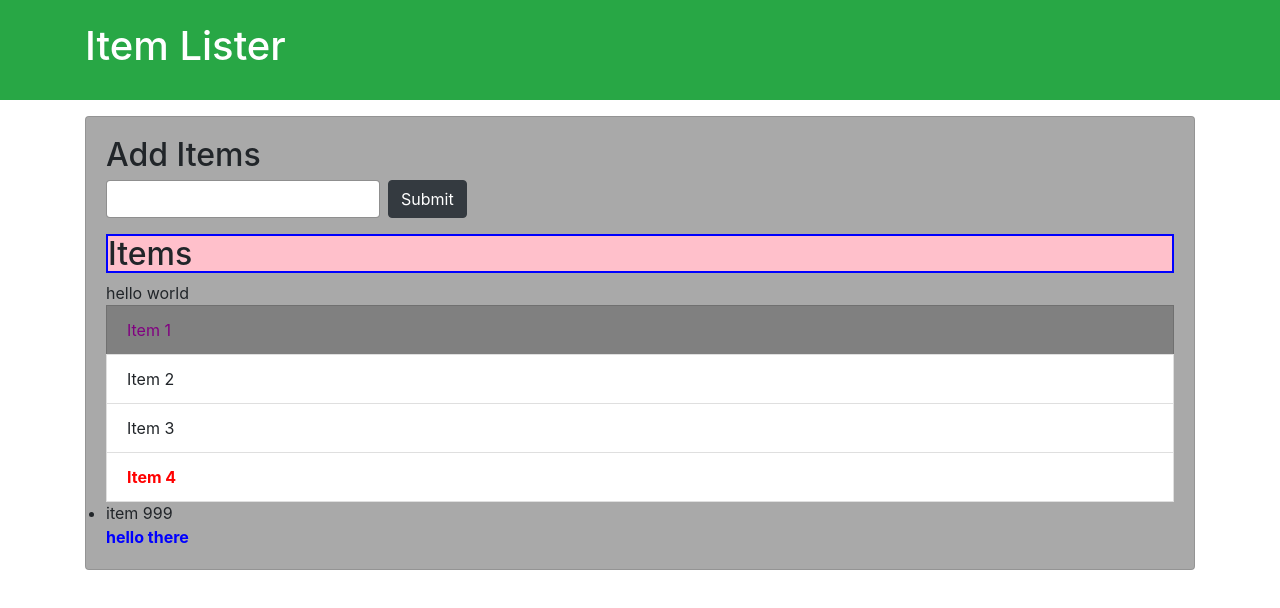
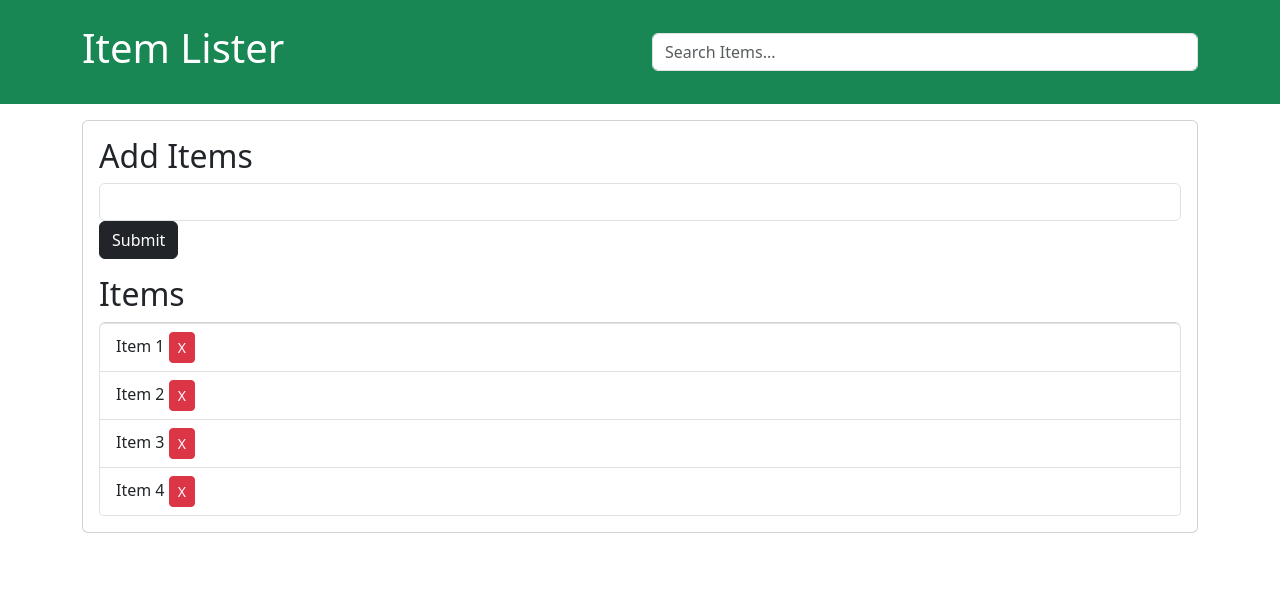
Before and after one commit to NSINGHRAJPUT/booking-appointment-app-fullstack-, a plain HTML site: page index.html in a window 1280 px wide. Drawn offline with nearby package versions, Linux system fonts and the light colour scheme.

Commit message:
fifth commit

```diff
--- a/dom.js
+++ b/dom.js
@@ -1,80 +1,75 @@
-// var items = document.getElementsByClassName('list-group-item');
-//  items[2].style.backgroundColor='green';
-//  for(let i=0;i<items.length;i++){
-//     items[i].style.fontWeight='bold';
-//     items[i].style.color='purple'
-//  }
-// var itemx=document.getElementsByClassName('item');
-// console.log(itemx)
-// itemx[0].style.color='yellow';
+var form = document.getElementById('addForm');
+var itemList = document.getElementById('items');
+var filter = document.getElementById('filter');
 
+// Form submit event
+form.addEventListener('submit', addItem);
+// Delete event
+itemList.addEventListener('click', removeItem);
+// Filter event
+filter.addEventListener('keyup', filterItems);
 
+// Add item
+function addItem(e){
+  e.preventDefault();
 
-// var item=document.getElementsByTagName('li');
-// console.log(item[4])
-// item[4].style.backgroundColor='red'
+  // Get input value
+  var newItem = document.getElementById('item').value;
 
-//  var item =document.querySelectorAll('li:nth-child()');
-//  item[0].style.color='green'
+  // Create new li element
+  var li = document.createElement('li');
+  // Add class
+  li.className = 'list-group-item';
+  // Add text node with input value
+  li.appendChild(document.createTextNode(newItem));
 
-//  var odd=document.querySelectorAll('li:nth-child(odd)');
-//  for(let i=0;i<odd.length;i++){
-//     odd[i].style.backgroundColor='green'
-//  }
+  // Create del button element
+  var deleteBtn = document.createElement('button');
 
-//1.parentelement
-var itemList =document.querySelector('#items');
-itemList.parentElement.style.backgroundColor='darkgray';
+  // Create edit button element
+  var editBtn = document.createElement('button');
 
-//2.last element child
-itemList.lastElementChild.style.color='red';
+  // Add classes to del button
+  deleteBtn.className = 'btn btn-danger btn-sm float-right delete';
 
-//3.lastchild
-itemList.lastChild.style.fontWeight='bold';
+  //add classes to edit button
+  editBtn.className ='btn btn-warning btn-sm float-right edit'
 
-//4.createchild
-const node = document.createElement("li");
-const textnode = document.createTextNode("item 999");
-node.appendChild(textnode);
-document.getElementById("items").appendChild(node);
+  // Append text node
+  deleteBtn.appendChild(document.createTextNode('X'));
+  editBtn.appendChild(document.createTextNode('i'));
 
-//5.firstelement child
-itemList.firstElementChild.style.color='purple';
+  // Append button to li
+  li.appendChild(deleteBtn);
+  li.appendChild(editBtn)
 
-//6.firstchild
-itemList.firstChild.style.backgroundColor='gray';
+  // Append li to list
+  itemList.appendChild(li);
+}
 
+// Remove item
+function removeItem(e){
+  if(e.target.classList.contains('delete')){
+    if(confirm('Are You Sure?')){
+      var li = e.target.parentElement;
+      itemList.removeChild(li);
+    }
+  }
+}
 
-//7.next sibling
-itemList.nextSibling.style.fontWeight='bold';
-
-//8.nextelement sibling
-itemList.nextElementSibling.style.color='blue';
-
-//9. previous sibling
-itemList.previousSibling.style.backgroundColor='pink';
-
-//10. previous element sibling
-itemList.previousElementSibling.style.border='2px solid blue';
-
-//11. create element
-var newDiv = document.createElement('div');
-newDiv.className='hello';
-newDiv.id='hello1';
-
-//12. setAttribute
-newDiv.setAttribute('title', 'hello div')
-
-//13. create text node
-var newDivText = document.createTextNode('hello world');
-
-//14.append child
-newDiv.appendChild(newDivText);
-
-
-var container = document.querySelector('header .container');
-var h1=document.querySelector('header h1');
-var updateItem=document.querySelector('div .list-group');
-var li=document.querySelector('div li')
-container.insertBefore(newDiv,h1)
-updateItem.insertBefore(newDiv,li)
+// Filter Items
+function filterItems(e){
+  // convert text to lowercase
+  var text = e.target.value.toLowerCase();
+  // Get lis
+  var items = itemList.getElementsByTagName('li');
+  // Convert to an array
+  Array.from(items).forEach(function(item){
+    var itemName = item.firstChild.textContent;
+    if(itemName.toLowerCase().indexOf(text) != -1){
+      item.style.display = 'block';
+    } else {
+      item.style.display = 'none';
+    }
+  });
+}
--- a/index.html
+++ b/index.html
@@ -2,29 +2,41 @@
 <html lang="en">
 <head>
   <meta charset="UTF-8">
+  <meta http-equiv="X-UA-Compatible" content="IE=edge">
   <meta name="viewport" content="width=device-width, initial-scale=1.0">
-  <meta http-equiv="X-UA-Compatible" content="ie=edge">
-  <link rel="stylesheet" href="https://maxcdn.bootstrapcdn.com/bootstrap/4.0.0-beta/css/bootstrap.min.css" integrity="sha384-/Y6pD6FV/Vv2HJnA6t+vslU6fwYXjCFtcEpHbNJ0lyAFsXTsjBbfaDjzALeQsN6M" crossorigin="anonymous">
-  <title>Item Lister</title>
+  <title>Document</title>
+  <link href="https://cdn.jsdelivr.net/npm/bootstrap@5.3.0-alpha1/dist/css/bootstrap.min.css" rel="stylesheet" integrity="sha384-GLhlTQ8iRABdZLl6O3oVMWSktQOp6b7In1Zl3/Jr59b6EGGoI1aFkw7cmDA6j6gD" crossorigin="anonymous">
 </head>
 <body>
   <header id="main-header" class="bg-success text-white p-4 mb-3">
     <div class="container">
-      <h1 id="header-title">Item Lister <span style="display:none">123</span></h1>
+      <div class="row">
+        <div class="col-md-6">
+            <h1 id="header-title">Item Lister</h1>
+        </div>
+        <div class="col-md-6 align-self-center">
+            <input type="text" class="form-control" id="filter" placeholder="Search Items...">
+        </div>
+      </div>
     </div>
   </header>
   <div class="container">
    <div id="main" class="card card-body">
     <h2 class="title">Add Items</h2>
-    <form class="form-inline mb-3">
-      <input type="text" class="form-control mr-2">
+    <form id="addForm" class="form-inline mb-3">
+      <input type="text" class="form-control mr-2" id="item">
       <input type="submit" class="btn btn-dark" value="Submit">
     </form>
-    <h2 class="title">Items</h2><ul id="items" class="list-group"><li class="list-group-item">Item 1</li>
-      <li class="list-group-item">Item 2</li>
-      <li class="list-group-item">Item 3</li><li class="list-group-item">Item 4</li></ul><span>hello there</span>
+    <h2 class="title">Items</h2>
+    <ul id="items" class="list-group">
+      <li class="list-group-item">Item 1 <button class="btn btn-danger btn-sm float-right delete">X</button></li>
+      <li class="list-group-item">Item 2 <button class="btn btn-danger btn-sm float-right delete">X</button></li>
+      <li class="list-group-item">Item 3 <button class="btn btn-danger btn-sm float-right delete">X</button></li>
+      <li class="list-group-item">Item 4 <button class="btn btn-danger btn-sm float-right delete">X</button></li>
+    </ul>
    </div>
   </div>
-<script src="dom.js"></script>
+  <script src="dom.js"></script>
+  <script src="https://cdn.jsdelivr.net/npm/bootstrap@5.3.0-alpha1/dist/js/bootstrap.bundle.min.js" integrity="sha384-w76AqPfDkMBDXo30jS1Sgez6pr3x5MlQ1ZAGC+nuZB+EYdgRZgiwxhTBTkF7CXvN" crossorigin="anonymous"></script>
 </body>
 </html>
```
